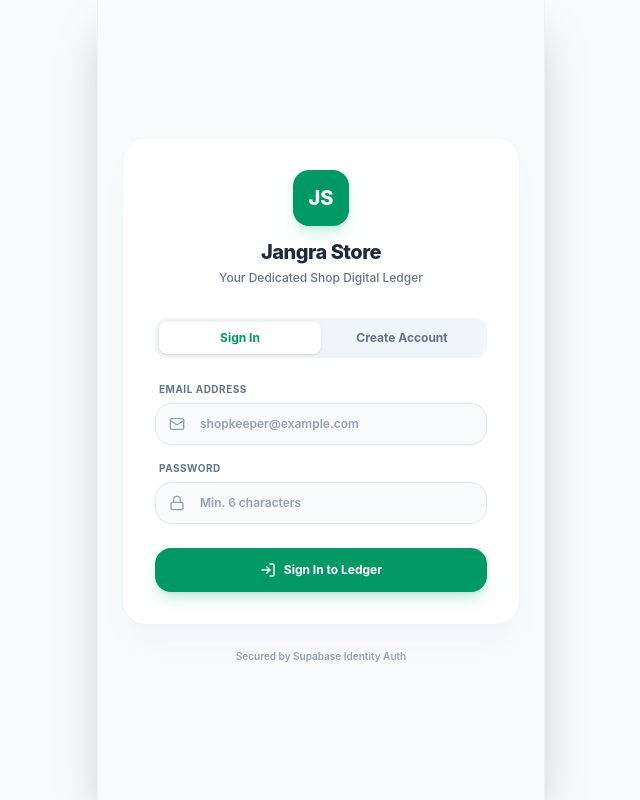
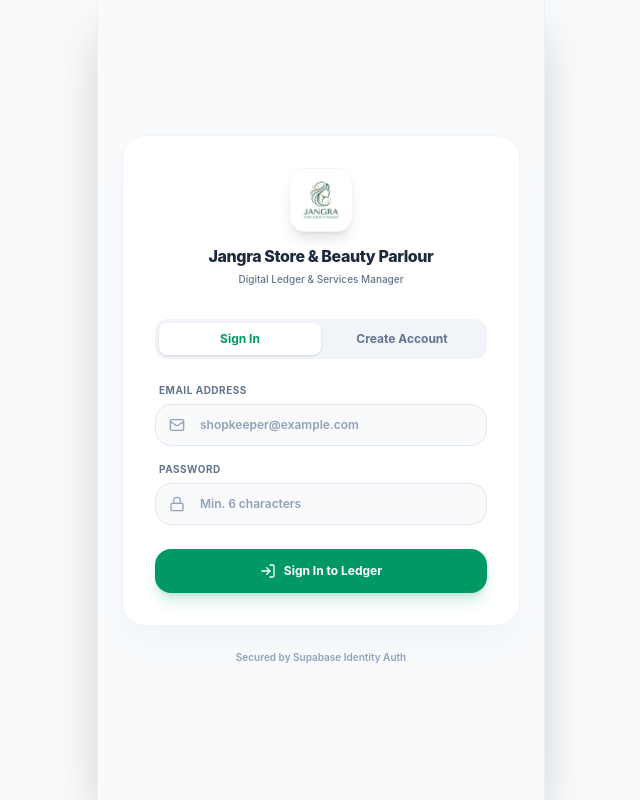
Before and after one commit to sanirudh573-maker/jangraDigital-Khata, a React (Vite) app: page / in a window 1280 px wide. Shown: the whole page, without its empty margins (319-959 px from the left). Built offline with nearby package versions, Linux system fonts and the light colour scheme; no server answers.

Commit message:
Update branding to Jangra Store & Beauty Parlour and set custom logo

```diff
--- a/index.html
+++ b/index.html
@@ -1,11 +1,9 @@
 <!doctype html>
 <html lang="en">
   <head>
-    <meta charset="UTF-8" />
-    <link rel="icon" type="image/svg+xml" href="/favicon.svg" />
+    <meta charset="UTF-8" />    <link rel="icon" type="image/png" href="/logo.png" />
     <meta name="viewport" content="width=device-width, initial-scale=1.0" />
-    <title>Jangra Store - Ledger</title>
-  </head>
+    <title>Jangra Store & Beauty Parlour - Ledger</title>  </head>
   <body>
     <div id="root"></div>
     <script type="module" src="/src/main.jsx"></script>
--- a/src/components/Auth.jsx
+++ b/src/components/Auth.jsx
@@ -62,13 +62,12 @@
 
         {/* Brand Header */}
         <div className="text-center mb-8">
-          <div className="w-14 h-14 bg-emerald-600 text-white rounded-2xl flex items-center justify-center font-extrabold text-xl mx-auto mb-3 shadow-lg shadow-emerald-500/20">
-            JS
+          <div className="w-16 h-16 bg-white text-emerald-600 rounded-2xl flex items-center justify-center overflow-hidden mx-auto mb-3 shadow-lg border border-slate-100">
+            <img src="/logo.png" alt="Logo" className="w-full h-full object-cover" />
           </div>
-          <h2 className="text-xl font-extrabold text-slate-800 tracking-tight">Jangra Store</h2>
-          <p className="text-xs text-slate-500 mt-1 font-medium">Your Dedicated Shop Digital Ledger</p>
+          <h2 className="text-base font-extrabold text-slate-800 tracking-tight">Jangra Store & Beauty Parlour</h2>
+          <p className="text-[10px] text-slate-500 mt-1 font-medium font-bold text-emerald-600">Digital Ledger & Services Manager</p>
         </div>
-
         {/* Action Toggle */}
         <div className="flex bg-slate-100 p-1 rounded-xl mb-6">
           <button
--- a/src/components/DashboardStats.jsx
+++ b/src/components/DashboardStats.jsx
@@ -27,17 +27,16 @@
         {/* Main Title / Brand */}
         <div className="flex items-center justify-between mb-3.5">
           <div className="flex items-center gap-2 flex-1 min-w-0">
-            <div className="p-2 rounded-xl text-white shadow-md transition-all bg-emerald-600 shadow-emerald-500/20">
-              <Wallet size={20} className="animate-pulse" />
+            <div className="w-10 h-10 rounded-xl overflow-hidden bg-white shadow-md transition-all flex items-center justify-center border border-slate-700/55 flex-shrink-0">
+              <img src="/logo.png" alt="Logo" className="w-full h-full object-cover" />
             </div>
             <div className="flex-1 min-w-0">
-              <h1 className="text-sm font-extrabold tracking-tight bg-gradient-to-r from-slate-100 to-slate-300 bg-clip-text text-transparent truncate">
-                Jangra Store
+              <h1 className="text-[12px] font-extrabold tracking-tight bg-slate-100 truncate">
+                Jangra Store & Parlour
               </h1>
-              <p className="text-[9px] text-slate-400 font-bold uppercase tracking-wider">DIGITAL ACTIVE LEDGER</p>
+              <p className="text-[9px] text-slate-400 font-bold uppercase tracking-wider">DIGITAL LEDGER</p>
             </div>
-          </div>
-          <div className="flex items-center gap-2.5">
+          </div>          <div className="flex items-center gap-2.5">
             <span className="text-[10px] bg-emerald-500/20 border border-emerald-500/30 text-emerald-300 px-2 py-0.5 rounded-full font-bold">
               {isLive ? 'Supabase Live' : 'Demo Mode'}
             </span>
--- a/src/components/LedgerView.jsx
+++ b/src/components/LedgerView.jsx
@@ -99,8 +99,8 @@
           <!-- Sticky Top Bar for Action Preview -->
           <div class="no-print" style="position: sticky; top: 0; background: #0f172a; padding: 12px 24px; display: flex; justify-content: space-between; align-items: center; box-shadow: 0 4px 6px -1px rgb(0 0 0 / 0.1); z-index: 100; font-family: sans-serif;">
             <div style="display: flex; align-items: center; gap: 8px;">
-              <div style="background: #10b981; color: white; width: 28px; height: 28px; border-radius: 8px; display: flex; align-items: center; justify-content: center; font-weight: bold; font-size: 12px;">JS</div>
-              <span style="color: white; font-size: 13px; font-weight: bold;">Jangra Store Ledger Preview</span>
+              <img src="/logo.png" style="width: 28px; height: 28px; border-radius: 8px; object-fit: cover;" />
+              <span style="color: white; font-size: 13px; font-weight: bold;">Jangra Store & Parlour Ledger Preview</span>
             </div>
             <div style="display: flex; gap: 8px;">
               <button onclick="window.print()" style="background: #10b981; color: white; border: none; padding: 8px 14px; border-radius: 8px; font-weight: bold; cursor: pointer; font-size: 11px;">
@@ -114,7 +114,7 @@
 
           <div class="preview-container">
             <div class="header">
-              <div class="title">Jangra Store</div>
+              <div class="title">Jangra Store & Parlour</div>
               <div class="subtitle">Ledger Statement Report</div>
             </div>
             <div class="details">
@@ -151,7 +151,7 @@
               </tbody>
             </table>
             <div class="footer">
-              Generated via Jangra Store app. Thank you!
+              Generated via Jangra Store & Parlour app. Thank you!
             </div>
           </div>
         </body>
@@ -162,9 +162,9 @@
 
   // Custom Message Templates
   const templates = {
-    friendly: `नमस्ते ${customer.name} जी, आपके खाते का बकाया बैलेंस ₹${Math.abs(balance)} (उधार) है। कृपया समय मिलने पर भुगतान कर दें। धन्यवाद! - Jangra Store`,
-    professional: `Dear ${customer.name}, your ledger statement at Jangra Store shows an outstanding balance of ₹${Math.abs(balance)}. Please settle the invoice at your earliest convenience. Thank you.`,
-    urgent: `अति आवश्यक सूचना: ${customer.name} जी, आपके खाते का ₹${Math.abs(balance)} का उधार काफी समय से लंबित है। कृपया आज ही इसका भुगतान करें ताकि भविष्य की असुविधा से बचा जा सके। - Jangra Store`
+    friendly: `नमस्ते ${customer.name} जी, आपके खाते का बकाया बैलेंस ₹${Math.abs(balance)} (उधार) है। कृपया समय मिलने पर भुगतान कर दें। धन्यवाद! - Jangra Store & Parlour`,
+    professional: `Dear ${customer.name}, your ledger statement at Jangra Store & Parlour shows an outstanding balance of ₹${Math.abs(balance)}. Please settle the invoice at your earliest convenience. Thank you.`,
+    urgent: `अति आवश्यक सूचना: ${customer.name} जी, आपके खाते का ₹${Math.abs(balance)} का उधार काफी समय से लंबित है। कृपया आज ही इसका भुगतान करें ताकि भविष्य की असुविधा से बचा जा सके। - Jangra Store & Parlour`
   }
 
   const handleShareWhatsApp = () => {
@@ -192,7 +192,7 @@
       doc.setFont('helvetica', 'bold')
       doc.setFontSize(22)
       doc.setTextColor(...darkColor)
-      doc.text("Jangra Store", 15, 27)
+      doc.text("Jangra Store & Parlour", 15, 27)
 
       doc.setFont('helvetica', 'normal')
       doc.setFontSize(10)
@@ -289,7 +289,7 @@
       doc.setFont('helvetica', 'italic')
       doc.setFontSize(8)
       doc.setTextColor(...mutedColor)
-      doc.text("Generated via Jangra Store app. Thank you!", 15, 285)
+      doc.text("Generated via Jangra Store & Parlour app. Thank you!", 15, 285)
 
       const pdfBlob = doc.output('blob')
       const fileName = `Statement_${customer.name.replace(/\s+/g, '_')}.pdf`
@@ -299,7 +299,7 @@
         navigator.share({
           files: [file],
           title: `Ledger Statement - ${customer.name}`,
-          text: `Here is the ledger statement for ${customer.name} from Jangra Store.`
+          text: `Here is the ledger statement for ${customer.name} from Jangra Store & Parlour.`
         })
         .catch(err => {
           console.error("Error sharing PDF:", err)
```
Also changed, not shown: public/logo.png (added).
